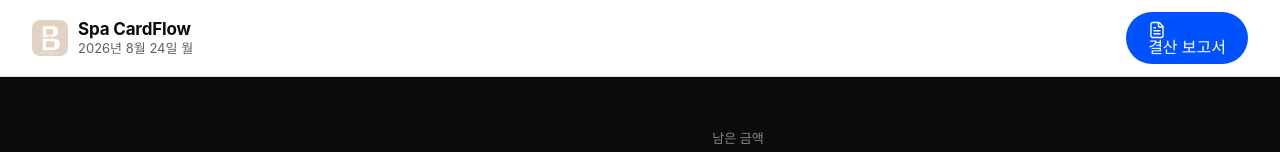
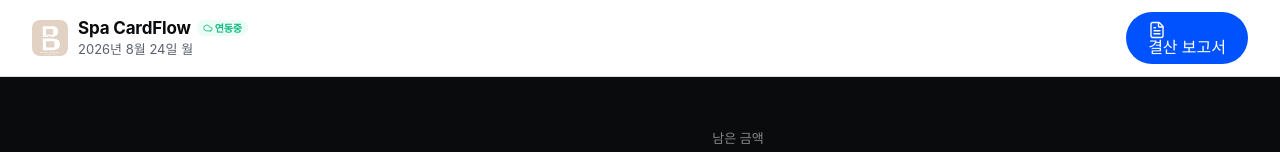
Before and after one commit to 2000BOH/Spa-CardFlow, a React (Vite) app: page / in a window 1280 px wide. Shown: the top 152 px of the page. Built offline with nearby package versions, Linux system fonts and the light colour scheme; no server answers; the database is empty; a web font is replaced by a local one.

Commit message:
feat: 상단 헤더에 실시간 클라우드 연동(Supabase) 상태 표시 UI 추가

```diff
--- a/src/components/Header.tsx
+++ b/src/components/Header.tsx
@@ -1,5 +1,6 @@
 import React from 'react';
-import { FileText } from 'lucide-react';
+import { FileText, Cloud, CloudOff } from 'lucide-react';
+import { isSupabaseConfigured } from '../utils/supabase';
 
 interface HeaderProps {
   title: string;
@@ -24,8 +25,19 @@ export const Header: React.FC<HeaderProps> = ({ title, subtitle, onOpenReport, r
       <div className="sc-header-in">
         <div className="sc-brand">
           <img src="/logo.svg" alt="블루오션 웰니스 스파" />
-          <div style={{ minWidth: 0 }}>
-            <div className="sc-brand-title">{title}</div>
+          <div style={{ minWidth: 0, display: 'flex', flexDirection: 'column', gap: '2px' }}>
+            <div className="sc-brand-title" style={{ display: 'flex', alignItems: 'center', gap: '6px' }}>
+              {title}
+              {isSupabaseConfigured ? (
+                <span style={{ display: 'flex', alignItems: 'center', gap: '2px', fontSize: '10px', color: '#10b981', background: '#ecfdf5', padding: '2px 6px', borderRadius: '12px' }}>
+                  <Cloud size={10} /> 연동중
+                </span>
+              ) : (
+                <span style={{ display: 'flex', alignItems: 'center', gap: '2px', fontSize: '10px', color: '#ef4444', background: '#fef2f2', padding: '2px 6px', borderRadius: '12px' }}>
+                  <CloudOff size={10} /> 오프라인 (연결안됨)
+                </span>
+              )}
+            </div>
             <div className="sc-brand-sub">{today}</div>
           </div>
         </div>
```
